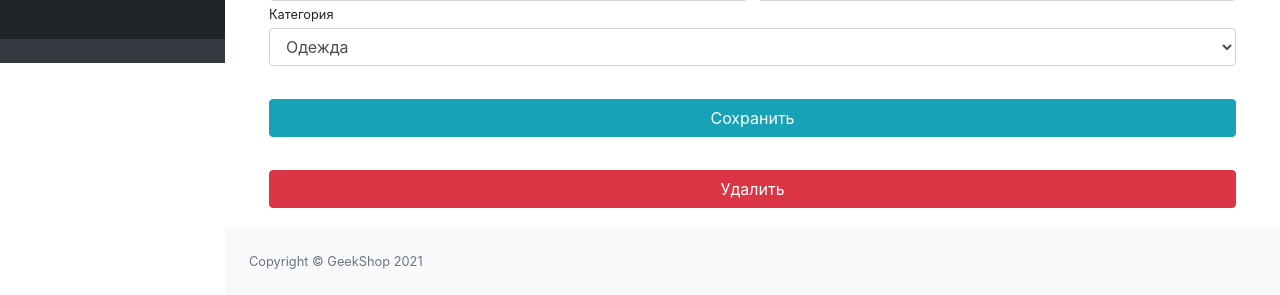
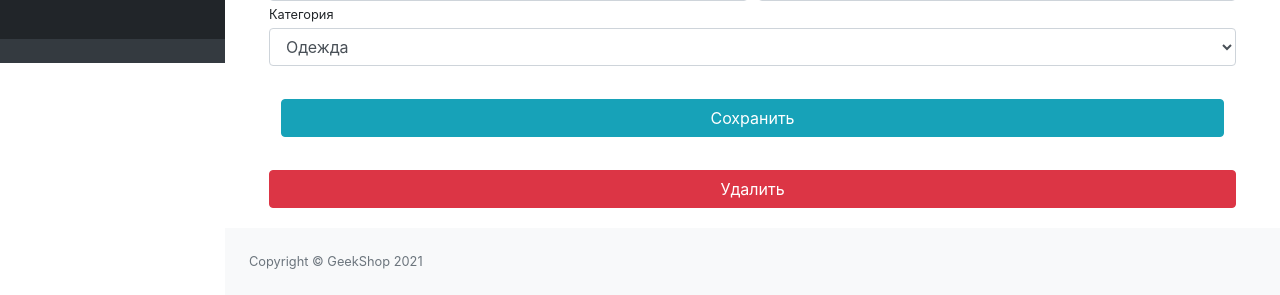
Before and after one commit to Necris45/geekshop, a Django app: page /admins/product-update/1/ in a window 1280 px wide. Shown: the part 737-1032 px from the top of the page. Run offline with Django 3.2, Linux system fonts and the light colour scheme; a user stored in the database is signed in; data comes from the database, SQL or seed files in the repository; some libraries are stand-ins or nearby versions.

Commit message:
fix product update

```diff
--- a/admins/templates/admins/admin-product-update-delete.html
+++ b/admins/templates/admins/admin-product-update-delete.html
@@ -48,10 +48,8 @@
                                     {{ form.category }}
                                 </div>
                             </div>
-                            <div class="form-row">
-                                <div class="col-lg-12" style="margin-top: 33px;">
-                                    <input class="btn btn-info btn-block" type="submit" value="Сохранить">
-                                </div>
+                            <div class="col-lg-12" style="margin-top: 33px;">
+                                <input class="btn btn-info btn-block" type="submit" value="Сохранить">
                             </div>
                         </form>
                     <div class="row">
```
